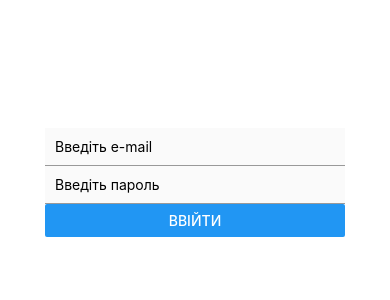
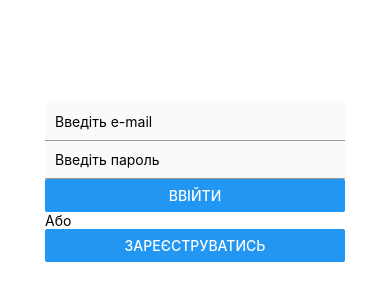
Before and after one commit to viktor-gif/network_native, a React Native app: screen /Users in a window 390 px wide. Shown: the part 260-560 px from the top of the page. Built offline with nearby package versions, Linux system fonts and the light colour scheme; no server answers.

Commit message:
Added register-page

```diff
--- /dev/null
+++ b/src/api/users.ts
@@ -0,0 +1,13 @@
+import axios from "axios"
+import { axiosCreate } from "./api"
+
+
+export const usersAPI = {
+
+    getUsers(pageSize: number, pageNumber: number, term: string | null, friendStatus: string = "followed") {
+        return axiosCreate.get(`/users?pageSize=${pageSize}&pageNumber=${pageNumber}&term=${term}&friendStatus=${friendStatus}`)
+    },
+    createUser(login: string, email: string, password: string, fullName: string) {
+        return axiosCreate.post(`/users/add?login=${login}&email=${email}&password=${password}&fullName=${fullName}`)
+    }
+}
--- a/src/components/login/login.tsx
+++ b/src/components/login/login.tsx
@@ -2,6 +2,7 @@ import { AxiosError } from "axios"
 import { useState } from "react"
 import { Button, StyleSheet, Text, TextInput, View } from "react-native"
 import { loginAPI } from "../../api/login"
+import { Register } from "./register/register"
 
 type PropsType = {
     setAuth: (isAuth: boolean) => void
@@ -10,6 +11,7 @@ type PropsType = {
 export const Login = (props: PropsType) => {
     const [email, setEmail] = useState('')
     const [password, setPassword] = useState('')
+    const [loginOrRegister, setLoginOrRegister] = useState<'login' | 'register'>('login')
 
     const sendLoginData = () => {
 
@@ -21,7 +23,9 @@ export const Login = (props: PropsType) => {
     }
 
     return <View style={styles.container}>
-        <View>
+        {loginOrRegister === 'login'
+
+            ? <View>
                 <TextInput
                     value={email}
                     onChangeText={(text) => setEmail(text)}
@@ -37,7 +41,13 @@ export const Login = (props: PropsType) => {
                     style={styles.inputText}
                 />
                 <Button title="Ввійти" onPress={sendLoginData} />
+                <Text>Або</Text>
+                <Button title="Зареєструватись" onPress={() => setLoginOrRegister('register')} />
             </View>
+
+            : <Register setAuth={props.setAuth} setLoginOrRegister={setLoginOrRegister} />
+
+        }
     </View>
 }
 
--- /dev/null
+++ b/src/components/login/register/register.tsx
@@ -0,0 +1,73 @@
+import { AxiosError } from "axios"
+import { useState } from "react"
+import { Button, StyleSheet, Text, TextInput, View } from "react-native"
+import { usersAPI } from "../../../api/users"
+
+type PropsType = {
+    setAuth: (isAuth: boolean) => void
+    setLoginOrRegister: (loginOrRegister: "login" | "register") => void
+}
+
+export const Register = (props: PropsType) => {
+    const [login, setLogin] = useState('')
+    const [email, setEmail] = useState('')
+    const [password, setPassword] = useState('')
+    const [userName, setUserName] = useState('')
+
+    const sendNewUserData = () => {
+        usersAPI.createUser(login, email, password, userName).then(res => {
+            console.log(res.data)
+        }).catch(err => {
+            console.log('Err from createUser: ' + err)
+        })
+    }
+    return <View style={styles.container}>
+        <View>
+            <TextInput
+                value={login}
+                onChangeText={(text) => setLogin(text)}
+                keyboardType="default"
+                placeholder="Введіть логін"
+                style={styles.inputText}
+            />
+            <TextInput
+                value={email}
+                onChangeText={(text) => setEmail(text)}
+                keyboardType="email-address"
+                placeholder="Введіть e-mail"
+                style={styles.inputText}
+            />
+            <TextInput
+                value={password}
+                onChangeText={(text) => setPassword(text)}
+                keyboardType="default"
+                placeholder="Введіть пароль"
+                style={styles.inputText}
+            />
+            <TextInput
+                value={userName}
+                onChangeText={(text) => setUserName(text)}
+                keyboardType="default"
+                placeholder="Введіть повне ім'я"
+                style={styles.inputText}
+            />
+            <Button title="Зареєструватись" onPress={sendNewUserData} />
+            <Text>Або</Text>
+            <Button title="Ввійти" onPress={() => props.setLoginOrRegister('login')} />
+        </View>
+    </View>
+}
+
+const styles = StyleSheet.create({
+    container: {
+        height: '100%',
+        justifyContent: 'center'
+    },
+    inputText: {
+        borderBottomColor: '#999',
+        borderBottomWidth: 1,
+        padding: 10,
+        backgroundColor: '#fafafa',
+        width: 300
+    }
+})
```
Also changed, not shown: src/api/api.ts (renamed from src/api/api.tsx). Lines whose indentation alone changed are shown as unchanged.
